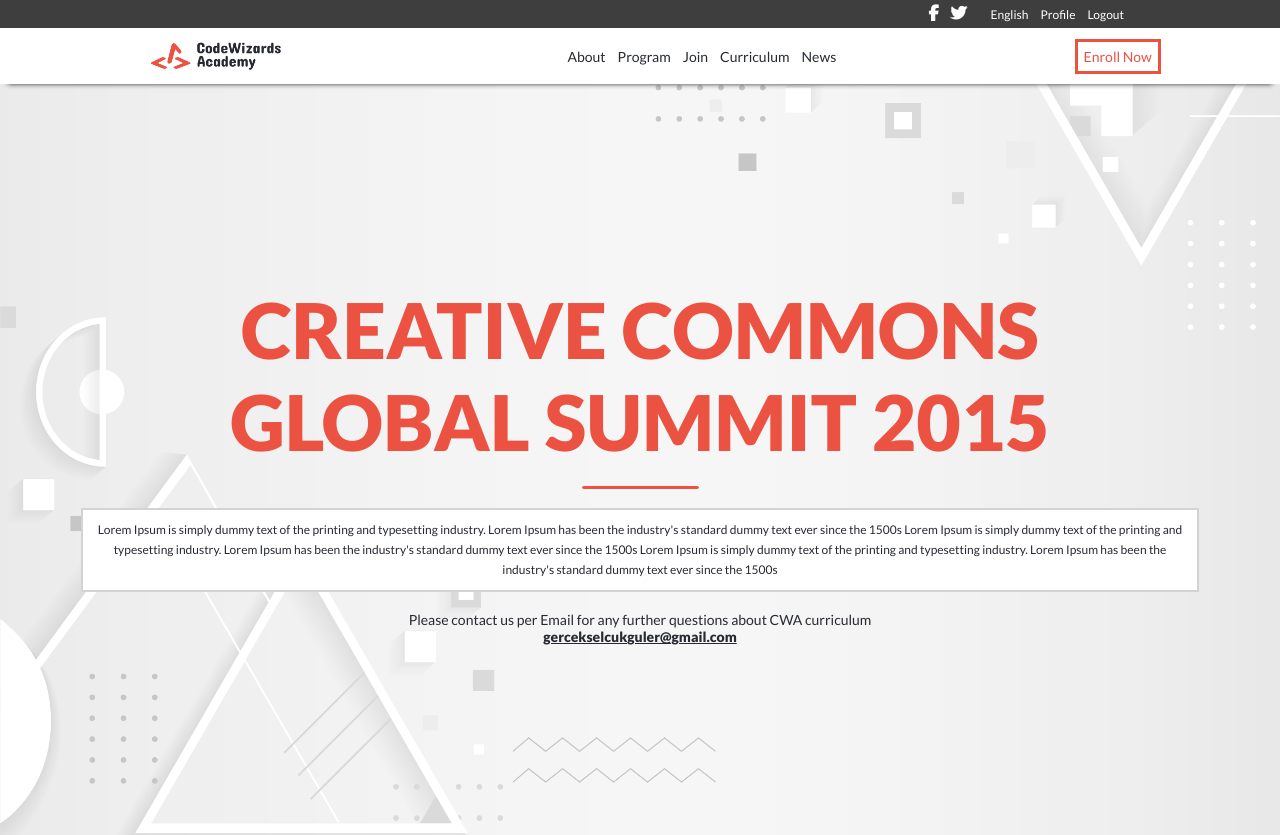
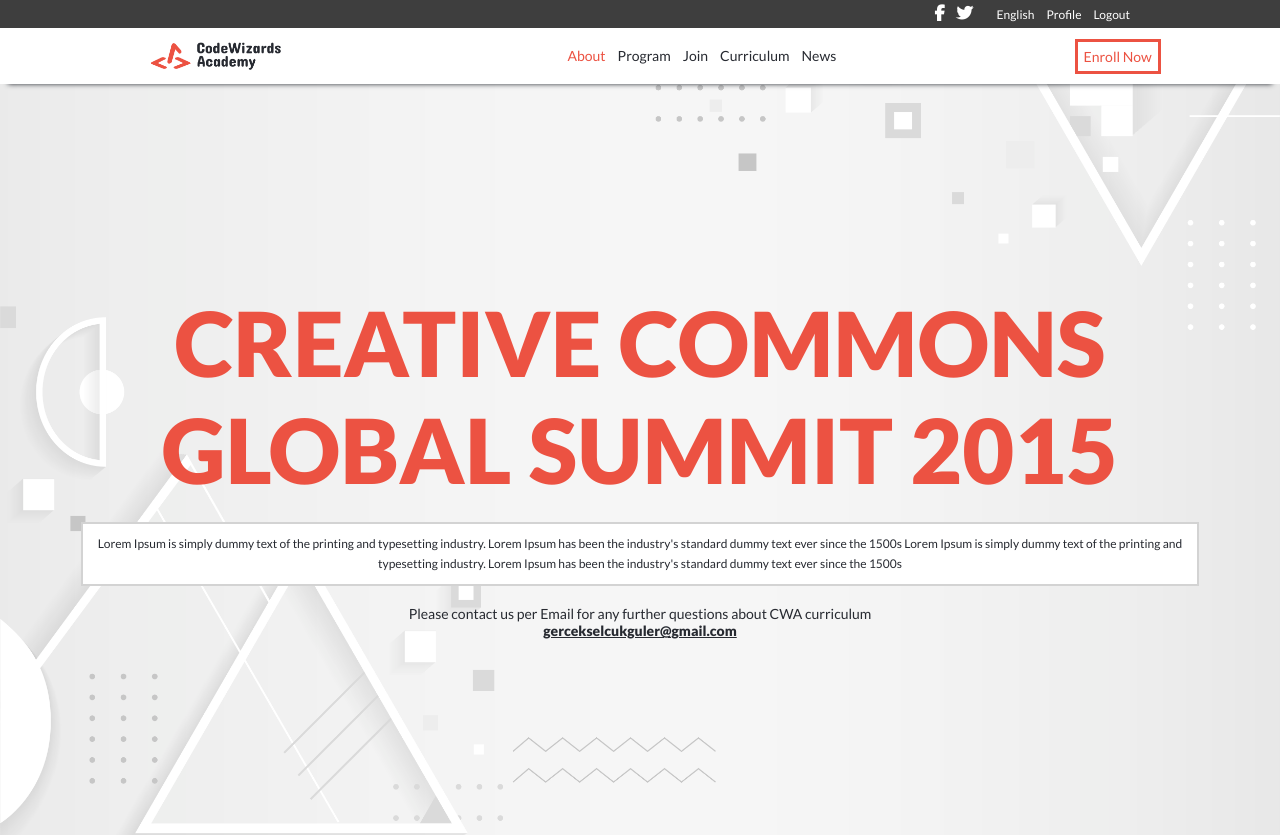
Before and after one commit to s2jack/capstone, a website: page about.html in a window 1280 px wide. Shown: the top 835 px of the page. Drawn offline with Linux system fonts and the light colour scheme.

Commit message:
Fix styles of about navbar element
Add a element into the menu items
Add links for menu items

```diff
--- a/about-styles.css
+++ b/about-styles.css
@@ -50,7 +50,8 @@
 
 #menu-list,
 #enroll-button,
-#closeIcon {
+#closeIcon,
+#indicator0 {
   display: none;
 }
 
@@ -92,11 +93,6 @@
   text-align: center;
 }
 
-#user-menu-bar {
-  width: 100vw;
-  height: 3.5vh;
-}
-
 #user-menu li {
   font-weight: 400;
 }
@@ -121,6 +117,12 @@
   align-items: center;
   gap: 12px;
   color: #fff;
+}
+
+#user-menu-bar {
+  width: 100vw;
+  height: 3.5vh;
+  padding-right: 0;
 }
 
 navbar {
@@ -184,7 +186,7 @@
 }
 
 #main-message {
-  font-size: 6vw;
+  font-size: 7vw;
   overflow-wrap: break-word;
   width: 80%;
   text-align: center;
--- a/about.html
+++ b/about.html
@@ -31,12 +31,11 @@
         </div>
         <div id="menu-container">
           <ul id="menu-list">
-            <li class="menu-element lato dark" id="about-link">About</li>
-            <li class="menu-element lato dark" id="about-link">Program</li>
-            <li class="menu-element lato dark" id="about-link">Join</li>
-            <li class="menu-element lato dark" id="about-link">Curriculum</li>
-            <li class="menu-element lato dark" id="about-link">News</li>
-          </ul>
+            <li class="menu-element" id="about-link"><a class="lato red" href="about.html">About</a></li>
+            <li class="menu-element" id="about-link"><a class="lato dark" href="index.html#program">Program</a></li>
+            <li class="menu-element" id="about-link"><a class="lato dark" href="index.html#program">Join</a></li>
+            <li class="menu-element" id="about-link"><a class="lato dark" href="index.html#program">Curriculum</a></li>
+            <li class="menu-element" id="about-link"><a class="lato dark" href="index.html#program">News</a></li>          </ul>
           <i id="closeIcon" class="fa-solid fa-xmark"></i>
         </div>
         <div id="enroll-button" class="lato red">Enroll Now</div>
@@ -47,10 +46,9 @@
       <div id="about-bg-container">
         <div id="about-content-container">
           <h1 id="main-message" class="lato-black red">CREATIVE COMMONS GLOBAL SUMMIT 2015</h1>
-          <div class="indicator red-bg"></div>
+          <div id="indicator0" class="indicator red-bg"></div>
           <div id="det-message-container" class="white-bg">
             <p id="det-message" class="lato dark">
-              Lorem Ipsum is simply dummy text of the printing and typesetting industry. Lorem Ipsum has been the industry's standard dummy text ever since the 1500s
               Lorem Ipsum is simply dummy text of the printing and typesetting industry. Lorem Ipsum has been the industry's standard dummy text ever since the 1500s
               Lorem Ipsum is simply dummy text of the printing and typesetting industry. Lorem Ipsum has been the industry's standard dummy text ever since the 1500s
             </p>
--- a/main.js
+++ b/main.js
@@ -24,16 +24,6 @@
     element.addEventListener('click', closeMobileMenu)
   });
 
-  const aboutLink = menuElements[0]
-  const programLink = menuElements[1]
-
-  programLink.addEventListener('click', function () {
-    window.location.href = '#program'
-  })
-
-  aboutLink.addEventListener('click', function() {
-    window.location.href = 'about.html'
-  })
   closeIcon.addEventListener('click', closeMobileMenu)
 }
 
```
Also changed, not shown: index.html (+6 -6 lines).
